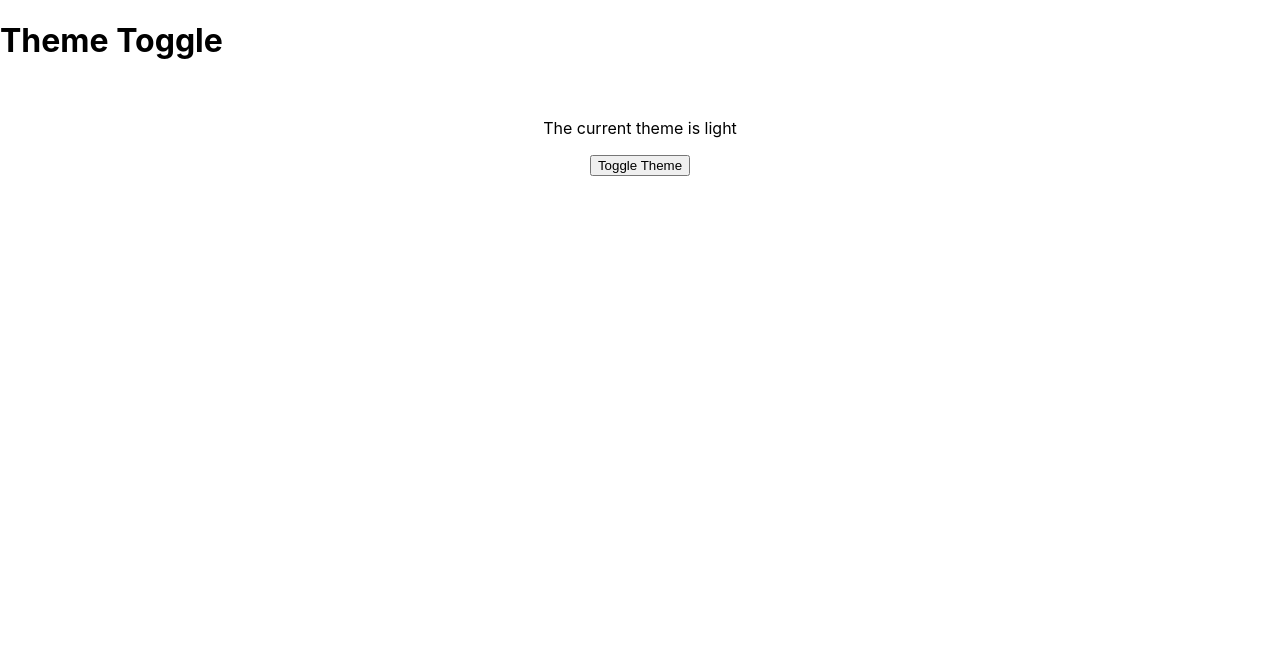
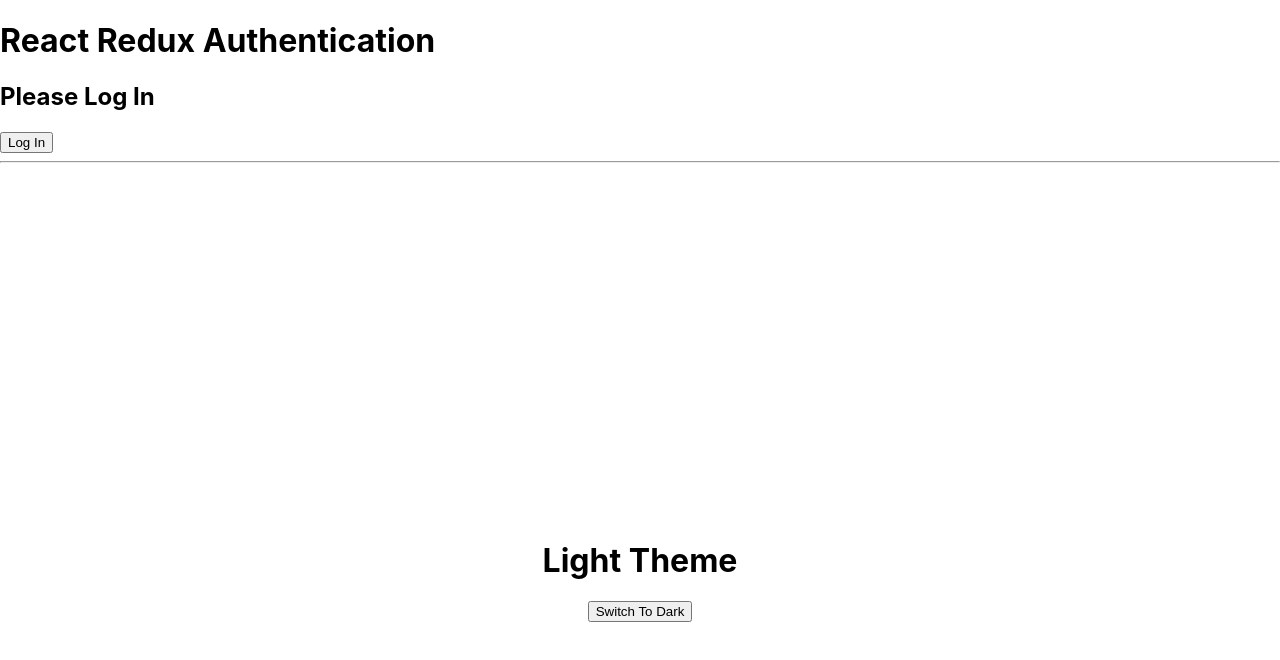
Before and after one commit to Vikas8920/class-12-React, a React (Create React App) app: page / in a window 1280 px wide. Shown: the top 660 px of the page. Built offline with nearby package versions, Linux system fonts and the light colour scheme; the HTML template or start-up script is replaced by a standard one.

Commit message:
01-04-2025

```diff
--- a/package.json
+++ b/package.json
@@ -9,8 +9,10 @@
     "@testing-library/user-event": "^13.5.0",
     "react": "^19.0.0",
     "react-dom": "^19.0.0",
+    "react-redux": "^9.2.0",
     "react-router-dom": "^7.4.0",
     "react-scripts": "5.0.1",
+    "redux": "^5.0.1",
     "web-vitals": "^2.1.4"
   },
   "scripts": {
--- a/src/App.js
+++ b/src/App.js
@@ -1,14 +1,61 @@
 import React from 'react'
-import ThemeProvider from './Context/ThemeProvider'
-import ThemeToggle from './Component/ThemeToggle'
+import { useDispatch, useSelector } from 'react-redux'
+import { login, logout, toggleTheme } from './Store/action'
 
 const App = () => {
+  const dispatch = useDispatch()
+  const {isAuthenticated, user} = useSelector((state)=>state.auth)
+
+  const handlelogin = ()=>{
+    const userData = {name: 'John Doe', email: 'johnDoe@gmail.com'}
+    dispatch(login(userData))
+  }
+
+  const handlelogout = ()=>{
+    dispatch(logout())
+  }
+
+
+  // Theme functionality
+
+  const theme = useSelector((state)=>state.theme.mode)
+
+  const handleToggleTheme = ()=>{
+    dispatch(toggleTheme())
+  }
+
+  const appStyle = {
+    backgroundColor: theme === 'light'? '#ffffff': '#333333',
+    color: theme === 'light'? '#000000': '#ffffff',
+    height: '100vh',
+    display: 'flex',
+    justifyContent: 'center',
+    alignItems: 'center',
+    flexDirection: 'column'
+  }
   return (
     <>
-      <ThemeProvider>
-        <h1>Theme Toggle</h1>
-        <ThemeToggle/>
-      </ThemeProvider>
+      <h1>React Redux Authentication</h1>
+      {isAuthenticated?(
+        <div>
+          <h2>Welcome, {user.name}</h2>
+          <button onClick={handlelogout}>Logout</button>
+        </div>
+      ):(
+        <div>
+          <h2>Please Log In</h2>
+          <button onClick={handlelogin}>Log In</button>
+        </div>
+      )}
+
+      <hr/>
+      <div style={appStyle}>
+        <h1>{theme.charAt(0).toUpperCase()+theme.slice(1)} Theme</h1>
+        <button onClick={handleToggleTheme}>
+          Switch To {theme === 'light'? 'Dark':'Light'}
+        </button>
+      </div>
+
     </>
   )
 }
--- a/src/Component/ThemeToggle.js
+++ /dev/null
@@ -1,21 +0,0 @@
-import React, { useContext } from 'react'
-import { ThemeContext } from '../Context/ThemeContext'
-
-const ThemeToggle = () => {
-    const {theme, toggleTheme} = useContext(ThemeContext)
-  return (
-    <>
-      <div style={{
-        background:theme==='light'?'#fff':'#000',
-        color: theme==='light'?'#000':'#fff',
-        padding:'20px',
-        textAlign:'center'
-      }}>
-        <p>The current theme is {theme}</p>
-        <button onClick={toggleTheme}>Toggle Theme</button>
-      </div>
-    </>
-  )
-}
-
-export default ThemeToggle
--- a/src/Context/ThemeContext.js
+++ /dev/null
@@ -1,2 +0,0 @@
-import { createContext } from "react";
-export const ThemeContext = createContext(null)
--- a/src/Context/ThemeProvider.js
+++ /dev/null
@@ -1,17 +0,0 @@
-import React, { useState } from 'react'
-import { ThemeContext } from './ThemeContext'
-
-const ThemeProvider = ({children}) => {
-    const [theme, setTheme] = useState('light')
-
-    const toggleTheme = () =>{
-        setTheme((prevTheme)=>(prevTheme==='light'?'dark':'light'))
-    }
-  return (
-    <ThemeContext.Provider value={{theme, toggleTheme}}>
-       {children}
-    </ThemeContext.Provider>
-  )
-}
-
-export default ThemeProvider
--- /dev/null
+++ b/src/Store/action.js
@@ -0,0 +1,18 @@
+export const login = (user) =>{
+    return{
+        type:'LOGIN',
+        payload: user
+    }
+}
+
+export const logout = () =>{
+    return{
+        type:'LOGOUT',
+    }
+}
+
+export const toggleTheme = () =>{
+    return{
+        type: 'TOGGLE_THEME'
+    }
+}
--- /dev/null
+++ b/src/Store/authReducer.js
@@ -0,0 +1,25 @@
+const initialState = {
+    isAuthenticated: false,
+    user: null
+}
+
+const authReducer = (state = initialState, action) => {
+    switch(action.type){
+        case 'LOGIN':
+            return{
+                ...state,
+                isAuthenticated:true,
+                user: action.payload,
+            }
+        case 'LOGOUT':
+            return{
+                ...state,
+                isAuthenticated: false,
+                user: null,
+            }
+        default:
+            return state
+    }
+}
+
+export default authReducer
--- /dev/null
+++ b/src/Store/store.js
@@ -0,0 +1,13 @@
+import { combineReducers, createStore } from "redux";
+import authReducer from "./authReducer";
+import themeReducer from "./themeReducer";
+
+
+const rootReducer = combineReducers({
+     auth: authReducer,
+     theme: themeReducer
+})
+
+const store = createStore(rootReducer)
+
+export default store
--- /dev/null
+++ b/src/Store/themeReducer.js
@@ -0,0 +1,17 @@
+const initialState = {
+    mode: 'light'
+}
+
+const themeReducer = (state = initialState, action) => {
+  switch (action.type){
+    case 'TOGGLE_THEME':
+        return{
+            ...state,
+            mode: state.mode === 'light'?'dark':'light'
+        }
+    default:
+        return state
+  }
+}
+
+export default themeReducer
--- a/src/index.js
+++ b/src/index.js
@@ -3,12 +3,14 @@ import ReactDOM from 'react-dom/client';
 import './index.css';
 import App from './App';
 import reportWebVitals from './reportWebVitals';
+import { Provider } from 'react-redux';
+import store from './Store/store';
 
 const root = ReactDOM.createRoot(document.getElementById('root'));
 root.render(
-  <React.StrictMode>
+  <Provider store={store}>
     <App />
-  </React.StrictMode>
+  </Provider>
 );
 
 // If you want to start measuring performance in your app, pass a function
```
Also changed, not shown: 1 other file (tests, documents, lock files or other folders).
